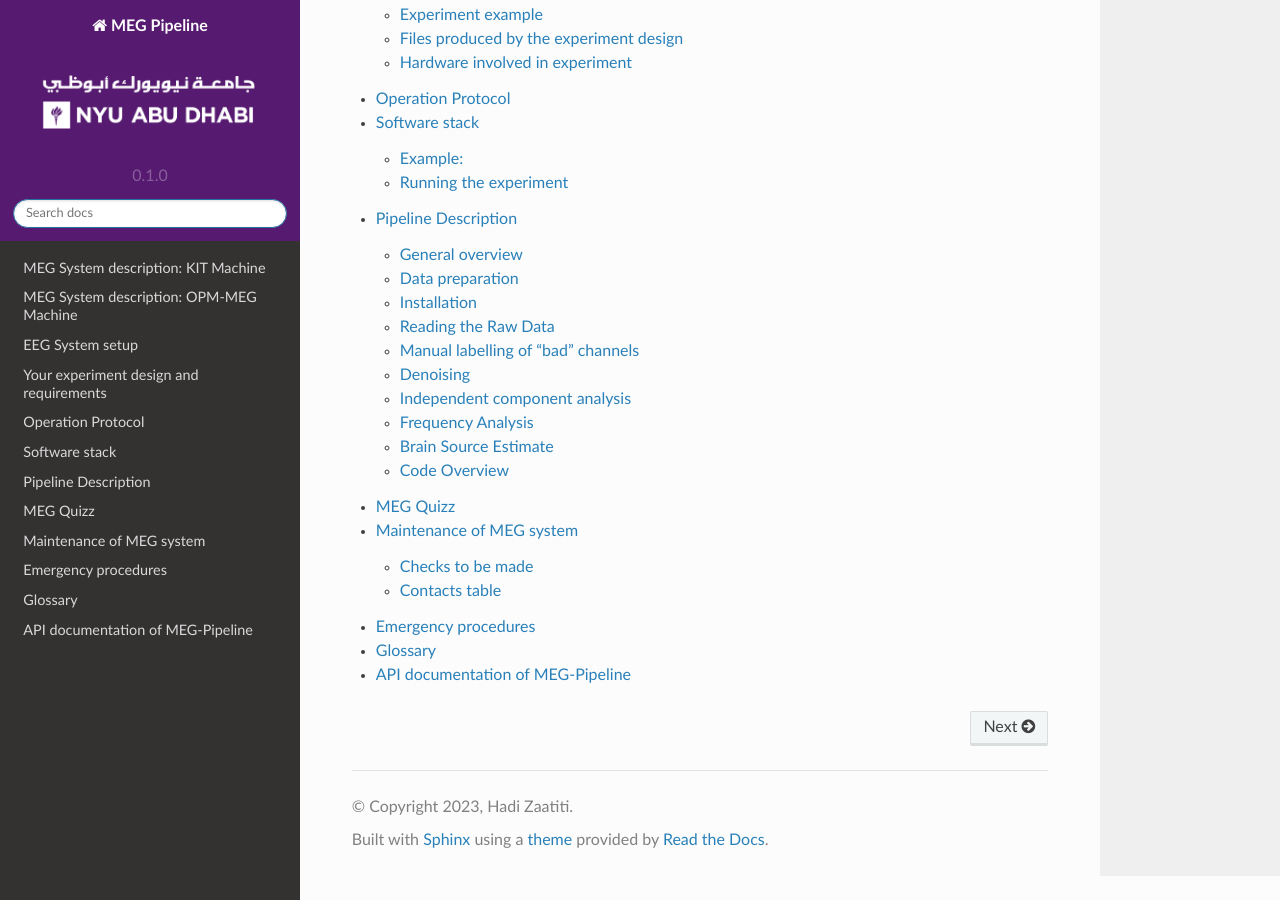
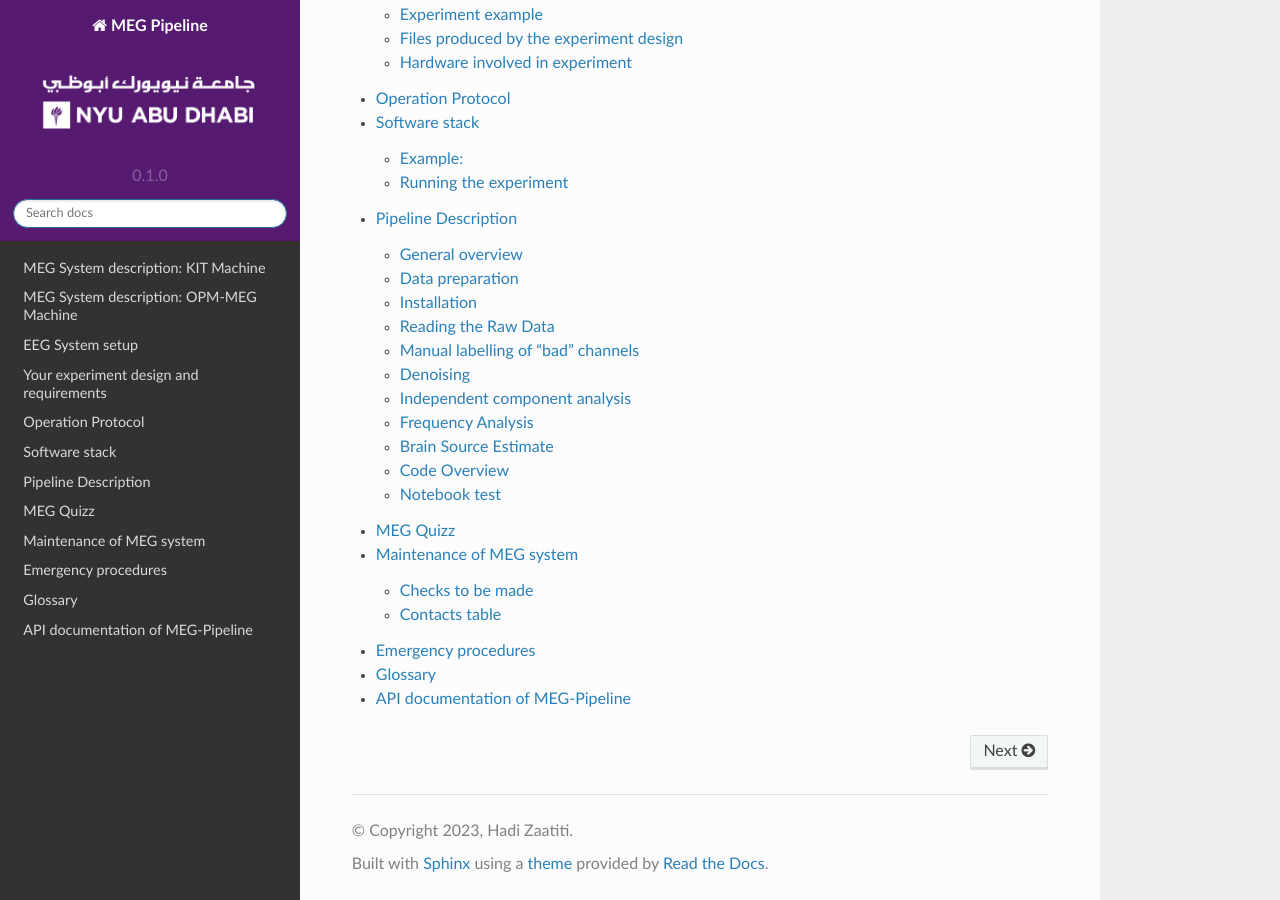
Before and after one commit to hzaatiti-NYU/meg-pipeline, a Sphinx documentation site: the page built from docs/source/index.rst, in a window 1280 px wide and 900 px high, scrolled down 1390 px. Built offline with Sphinx 7.4.7 and the Read the Docs theme 2.0.0, drawn with Linux system fonts in a browser that asks for light colours.

```diff
--- a/docs/source/index.rst
+++ b/docs/source/index.rst
@@ -35,7 +35,6 @@ Contents
    operationprotocol
    softwarestack
    pipelineoverview
-   notebooks/test
    quizz
    maintenance
    emergency
--- a/docs/source/pipelineoverview.rst
+++ b/docs/source/pipelineoverview.rst
@@ -147,3 +147,9 @@ The code for an example.
     # Install required Meg-pipeline dependencies
     import matplotlib as plt
     import mne
+
+
+Notebook test
+-------------
+
+.. include:: notebooks/test
```
